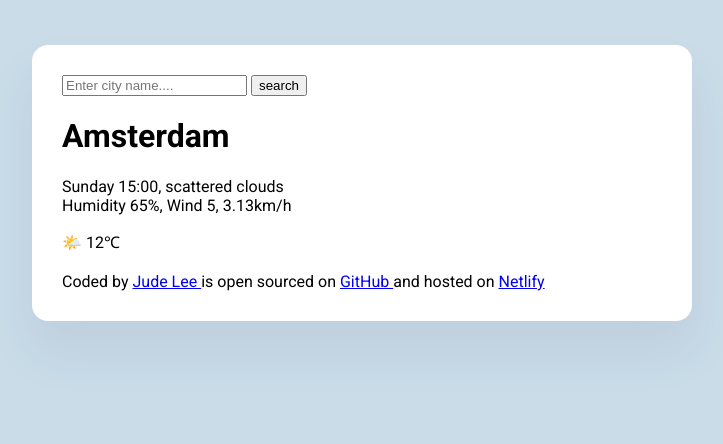
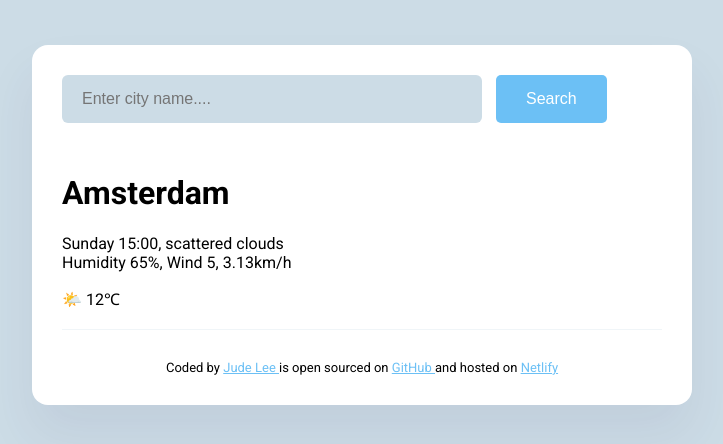
Before and after one commit to judellee212/Weer, a plain HTML site: page index.html in a window 1280 px wide. Shown: the whole page, without its empty margins (278-1001 px from the left). Drawn offline with Linux system fonts and the light colour scheme.

Commit message:
Added more styling to footer and header

```diff
--- a/index.html
+++ b/index.html
@@ -15,8 +15,8 @@
   <div class="weather-app">
   <header>
    <form class="search-form">
-    <input type="search" placeholder="Enter city name...." required form="search-form-input"/>
-    <input type="submit" value="search" class="search-form-button"/>
+    <input type="search" placeholder="Enter city name...." required class="search-form-input"/>
+    <input type="submit" value="Search" class="search-form-button"/>
 
    </form>
   </header>
--- a/src/style.css
+++ b/src/style.css
@@ -1,7 +1,10 @@
 body {
-  background-color: rgb(201, 220, 232);
+  background-color: rgb(204, 220, 230);
   font-family: "Roboto";
 
+}
+a {
+  color: rgb(108, 192, 245);
 }
 .weather-app {
   background-color: white;
@@ -12,11 +15,34 @@ body {
   border-radius: 16px;
 }
 
+header {
+padding: 0 0 30px 0;
+border-bottom: 1px solid rgba(204, 220, 230. 0.8);
+}
+
 .search-form-input {
-  background-color: rgb(201, 220, 232);
+  background-color: rgb(204, 220, 230);
   border: none;
   border-radius: 6px;
-  width: 80%;
+  width: 70%;
   padding: 15px 20px;
-  font-size: 15px;
+  font-size: 16px;
 }
+
+.search-form-button {
+  background-color:rgb(108, 192, 245) ;
+  padding: 15px 30px;
+  border-radius: 5px;
+  border: none;
+  font-size: 16px;
+  color:white;
+  margin-left: 10px;
+}
+
+footer{
+  text-align: center;
+  font-size: 13px;
+  padding: 30px 0 0 0;
+  border-top: 1px solid rgba(204, 220, 230, 0.3);
+  color: rgba(0 0 0 0.6);
+}
```
